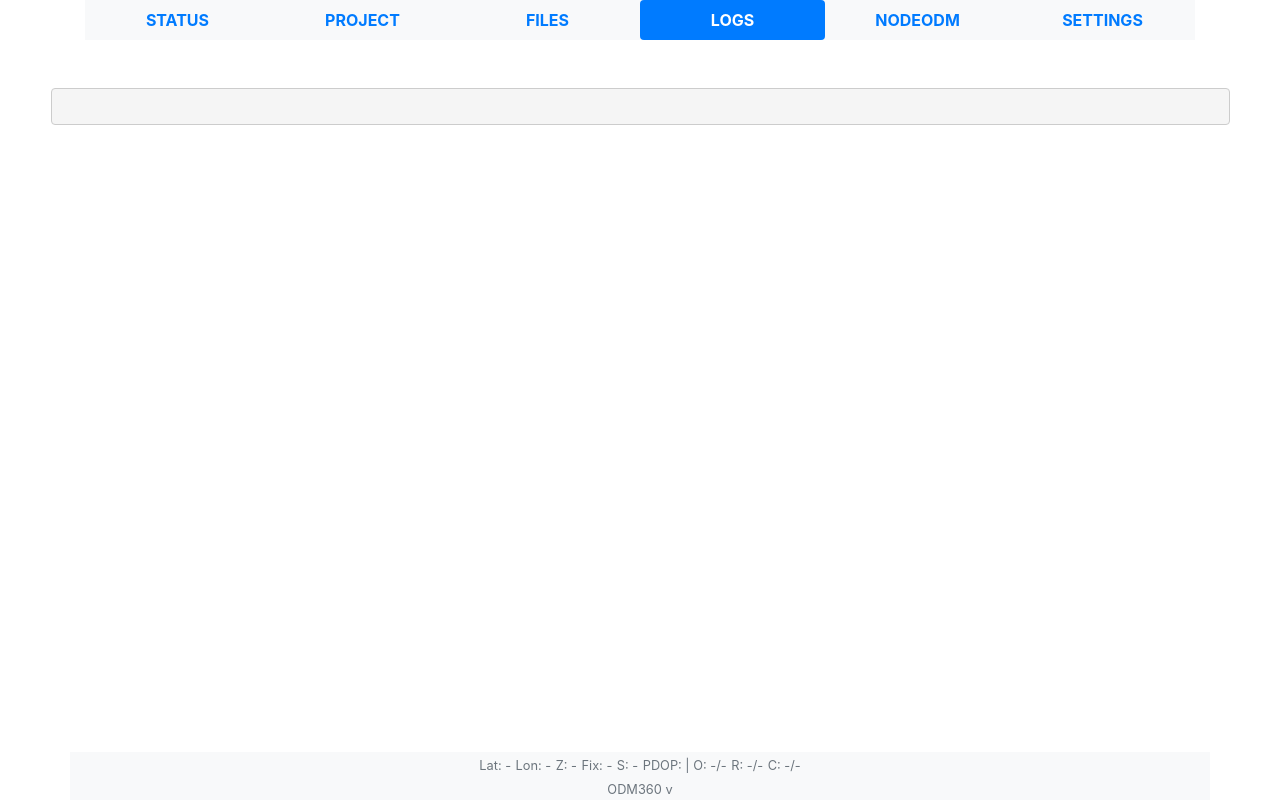
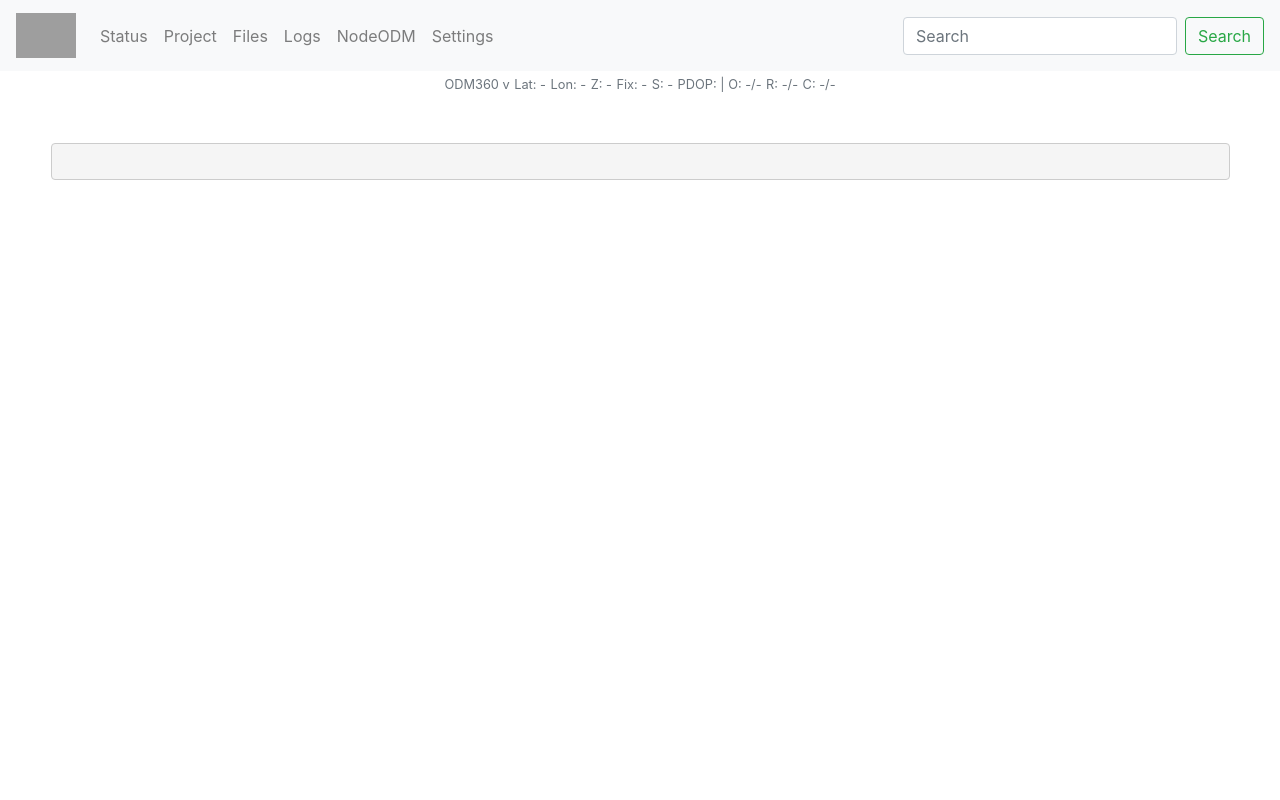
Before and after one commit to localdevices/libre360, a Flask app: page /logs in a window 1280 px wide. Run offline with Flask 2, Linux system fonts and the light colour scheme; data that the repository does not hold is empty; parts of the project's set-up code (start-up, migrations or seed data) failed here and were passed over; some libraries are stand-ins or nearby versions; grey boxes are pictures that could not be loaded.

Commit message:
base shortened

```diff
--- a/templates/base.html
+++ b/templates/base.html
@@ -1,7 +1,4 @@
-<!DOCTYPE html>
-{% from 'bootstrap/nav.html' import render_nav_item %}
-
-<html lang="en" style="position:relative; min-height: 100%;">
+<html> <!--lang="en" style="position:relative; min-height: 100%;">-->
   <head>
     {% block head %}
     <!-- Required meta tags -->
@@ -12,45 +9,35 @@
 
     <!-- Bootstrap CSS -->
     <link rel="stylesheet" href="{{ url_for('static', filename='lib/bootstrap.min.css') }}">
+    <style>
+            #footer {
+                position: fixed;
+                bottom: 0;
+                width: 100%;
+                height: 25px;
+                margin-top: 1em;
+                background: white;
+                display: inline-block;
+                flex-grow: 0;
+                z-index: -1;
 
+            }
+    </style>
     {% endblock %}
 
     <title>ODM 360</title>
     {% endblock %}
   </head>
-  <body style="min-height: 100vh; display:flex; flex-direction: column;">
-    <div class="container">
-      <ul class="nav nav-pills nav-justified bg-light font-weight-bolder text-uppercase">
-        <li class="nav-item">{{ render_nav_item('status', 'Status') }}</li>
-        <li class="nav-item">{{ render_nav_item('project_page', 'Project') }}</li>
-        <li class="nav-item">{{ render_nav_item('file_page', 'Files') }}</li>
-        <li class="nav-item">{{ render_nav_item('logs_page', 'Logs') }}</li>
-        <li class="nav-item">{{ render_nav_item('nodeodm_page', 'NodeODM') }}</li>
-        <li class="nav-item">{{ render_nav_item('settings_page', 'Settings') }}</li>
-      </ul>
-    </div>
-    <!-- Your page content -->
-    <main style="flex-grow: 1;">
-    {% block content %}{% endblock %}
-  </main>
-    <footer style="flex-grow: 0; display: block;"></footer>
-      <div class="container text-center bg-light">
-        <span class="text-muted small">Lat: </span><span class="text-muted small" id="lat">-</span>
-        <span class="text-muted small">Lon: </span><span class="text-muted small" id="lon">-</span>
-        <span class="text-muted small">Z: </span><span class="text-muted small" id="alt">-</span>
-        <span class="text-muted small">Fix: </span><span class="text-muted small" id="mode">-</span>
-        <span class="text-muted small">S: </span><span class="text-muted small" id="sats">-</span>
-        <span class="text-muted small">PDOP: </span>
-        <span class="text-muted small"> | </span>
-        <span class="text-muted small">O: </span><span class="text-muted small" id="cam_total">-</span><span class="text-muted small">/</span><span class="text-muted small" id="cam_required1">-</span>
-        <span class="text-muted small">R: </span><span class="text-muted small" id="cam_ready">-</span><span class="text-muted small">/</span><span class="text-muted small" id="cam_required2">-</span>
-        <span class="text-muted small">C: </span><span class="text-muted small" id="cam_capture">-</span><span class="text-muted small">/</span><span class="text-muted small" id="cam_required3">-</span>
-      </div>
-      <div class="container text-center bg-light"><span class="text-muted small">ODM360 v{{ g.version }}</span></div>
-    </footer>
-
+  {% include "navbar.html" %}
+<!--    <main style="flex-grow: 1;">-->
+    {% block content %}
+    {% include "footer.html" %}
+    {% endblock %}
+<!--  </main>-->
     {% block scripts %}
     <script type="text/javascript" src="{{ url_for('static', filename='lib/jquery-3.5.1.min.js') }}"></script>
+    <script type="text/javascript" src="{{ url_for('static', filename='lib/bootstrap.min.js') }}"></script>
+
     <script>
     var cam_summary;
     function get_cam_sum() {
```
